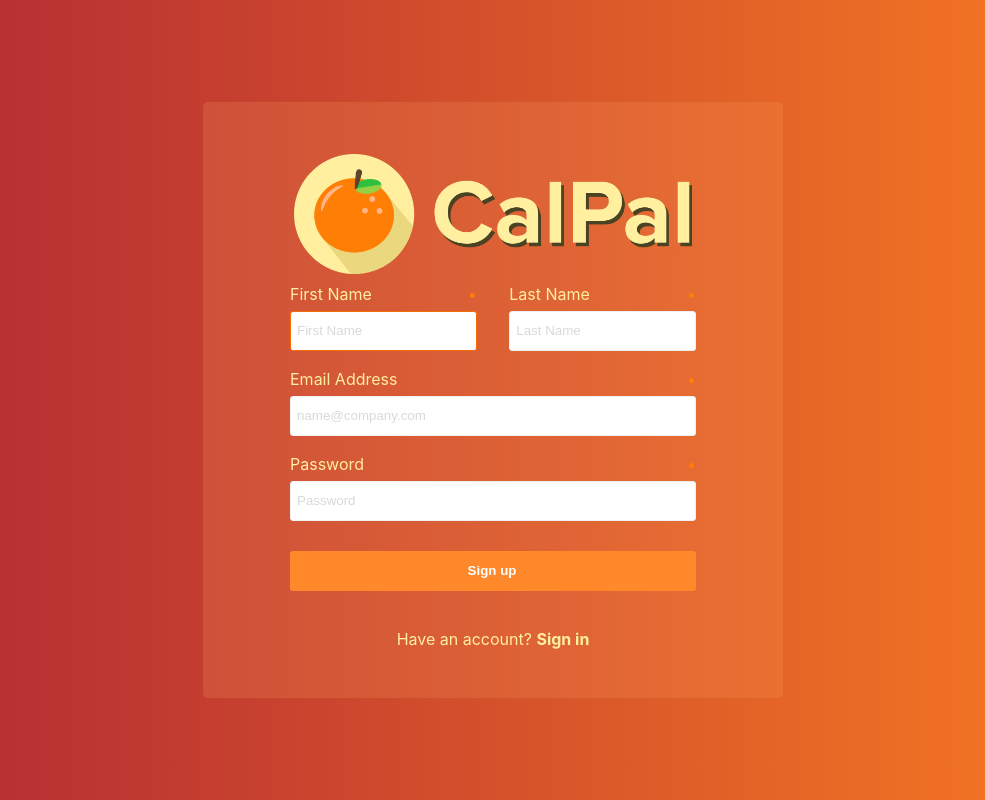
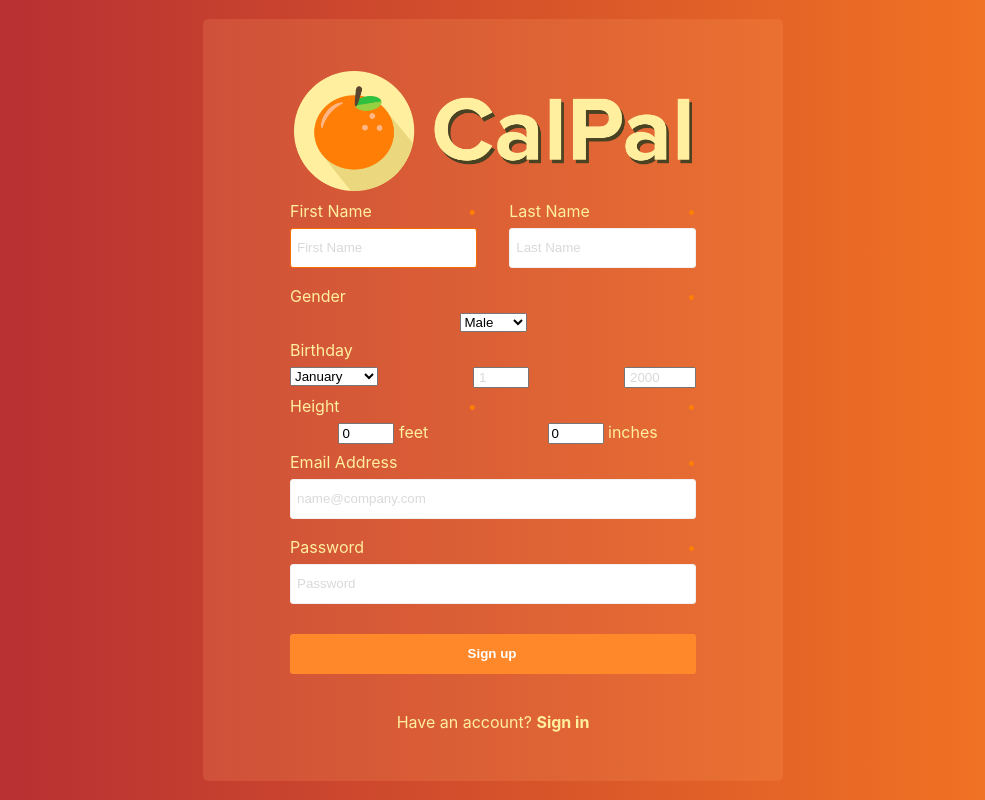
Before and after one commit to nattui/CalPal, a Flask app: page /signup in a window 1280 px wide. Shown: the whole page, without its empty margins (147-1132 px from the left). Run offline with Flask 2, Linux system fonts and the light colour scheme; parts of the project's set-up code (start-up, migrations or seed data) failed here and were passed over.

Commit message:
Add files via upload

```diff
--- a/project/templates/signup.html
+++ b/project/templates/signup.html
@@ -3,7 +3,7 @@
 CalPal: A calorie tracking app.
 Written by Nhat Nguyen and Albert Ong.
 CMPE 131
-Revision: 27.10.2018
+Revision: 07.11.2018
 -->
 
 <!-- Shows signup form -->
@@ -55,12 +55,89 @@ Revision: 27.10.2018
           </div>
         </div>
 
+        <!-- Gender -->
+        <div class="input-label">
+          <label>Gender</label>
+          <span>•</span>
+        </div>
+        <select type="gender" name="gender">
+          <option value="Male">Male</option>
+          <option value="Female">Female</option>
+          <option value="Other">Other</option>
+        </select>
+
+        <!-- Birthday -->
+        <div class="input-label">
+          <label>Birthday</label>
+        </div>
+
+        <div class="name">
+
+          <!-- Birth month -->
+          <div class="birthday-size">
+            <select name="birth-month">
+              <option value="January">January</option>
+              <option value="February">February</option>
+              <option value="March">March</option>
+              <option value="April">April</option>
+              <option value="May">May</option>
+              <option value="June">June</option>
+              <option value="July">July</option>
+              <option value="August">August</option>
+              <option value="September">September</option>
+              <option value="October">October</option>
+              <option value="November">November</option>
+              <option value="December">December</option>
+            </select>
+
+          </div>
+
+          <!-- Birth day -->
+          <div class="birthday-size">
+            <input type="number" name="birth-day" placeholder="1" min="1" max="31" autofocus>
+          </div>
+
+          <!-- Birth year -->
+          <div class="birthday-size">
+            <input type="number" name="birth-year" placeholder="2000"  min="1900" max="2050" autofocus>
+          </div>
+        </div>
+
+
+        <!-- Height -->
+        <div class="name">
+
+          <!-- Feet -->
+          <div class="name-size">
+
+            <div class="input-label">
+              <label>Height</label>
+              <span>•</span>
+            </div>
+
+            <input type="number" name="height-feet" value="0" min="0" max="99" autofocus> feet
+          </div>
+
+        <!-- Inches -->
+          <div class="name-size">
+
+            <div class="input-label">
+              <span>•</span>
+            </div>
+
+            <input type="number" name="height-inches" value="0" min="0" max="12" autofocus> inches
+
+          </div>
+        </div>
+
+
         <!-- Email -->
         <div class="input-label">
           <label>Email Address</label>
           <span>•</span>
         </div>
         <input type="email" name="email" placeholder="name@company.com" spellcheck="false" required>
+
 
         <!-- Password -->
         <div class="input-label">
```
